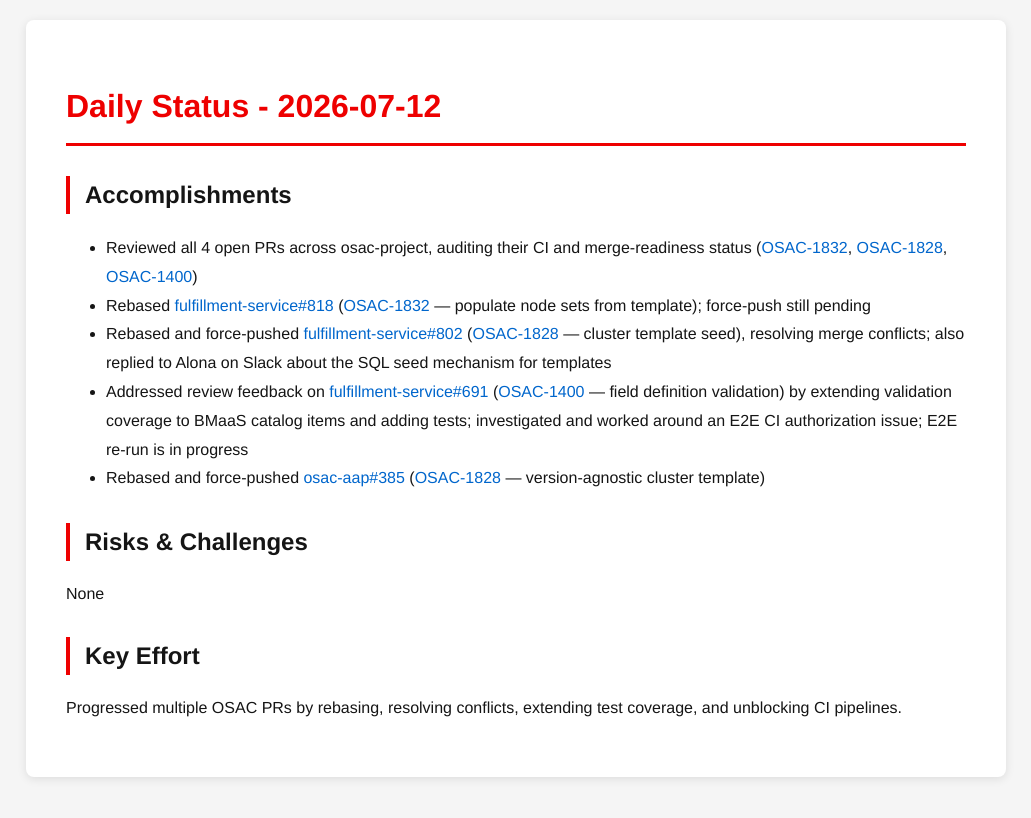
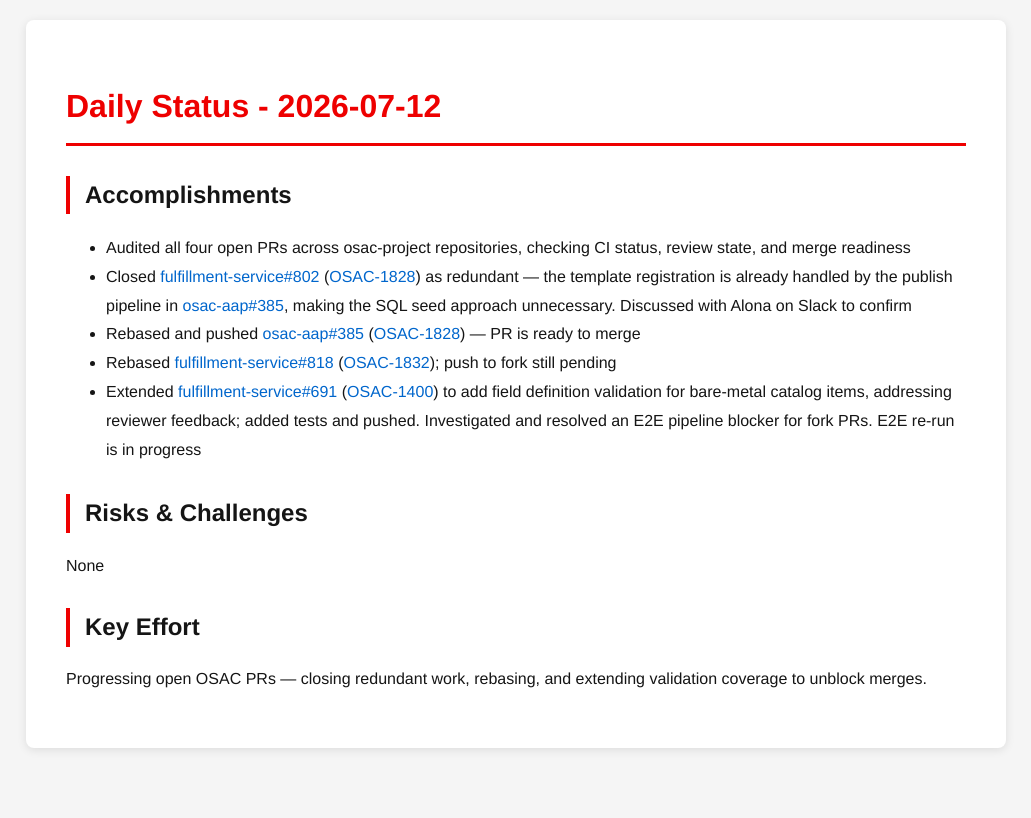
Before and after one commit to tzvatot/daily-status, a Jekyll site: the page built from 2026-07-12.md, in a window 1280 px wide. Shown: the top 818 px of the page, without its empty margins (124-1155 px from the left). Built offline with Jekyll 4.4.1, drawn with Linux system fonts in a browser that asks for light colours.

Commit message:
Daily status update - 2026-07-12

```diff
--- a/2026-07-12.md
+++ b/2026-07-12.md
@@ -7,14 +7,14 @@ date: 2026-07-12
 # Daily Status - 2026-07-12
 
 ## Accomplishments
-- Reviewed all 4 open PRs across osac-project, auditing their CI and merge-readiness status ([OSAC-1832](https://redhat.atlassian.net/browse/OSAC-1832), [OSAC-1828](https://redhat.atlassian.net/browse/OSAC-1828), [OSAC-1400](https://redhat.atlassian.net/browse/OSAC-1400))
-- Rebased [fulfillment-service#818](https://github.com/osac-project/fulfillment-service/pull/818) ([OSAC-1832](https://redhat.atlassian.net/browse/OSAC-1832) — populate node sets from template); force-push still pending
-- Rebased and force-pushed [fulfillment-service#802](https://github.com/osac-project/fulfillment-service/pull/802) ([OSAC-1828](https://redhat.atlassian.net/browse/OSAC-1828) — cluster template seed), resolving merge conflicts; also replied to Alona on Slack about the SQL seed mechanism for templates
-- Addressed review feedback on [fulfillment-service#691](https://github.com/osac-project/fulfillment-service/pull/691) ([OSAC-1400](https://redhat.atlassian.net/browse/OSAC-1400) — field definition validation) by extending validation coverage to BMaaS catalog items and adding tests; investigated and worked around an E2E CI authorization issue; E2E re-run is in progress
-- Rebased and force-pushed [osac-aap#385](https://github.com/osac-project/osac-aap/pull/385) ([OSAC-1828](https://redhat.atlassian.net/browse/OSAC-1828) — version-agnostic cluster template)
+- Audited all four open PRs across osac-project repositories, checking CI status, review state, and merge readiness
+- Closed [fulfillment-service#802](https://github.com/osac-project/fulfillment-service/pull/802) ([OSAC-1828](https://redhat.atlassian.net/browse/OSAC-1828)) as redundant — the template registration is already handled by the publish pipeline in [osac-aap#385](https://github.com/osac-project/osac-aap/pull/385), making the SQL seed approach unnecessary. Discussed with Alona on Slack to confirm
+- Rebased and pushed [osac-aap#385](https://github.com/osac-project/osac-aap/pull/385) ([OSAC-1828](https://redhat.atlassian.net/browse/OSAC-1828)) — PR is ready to merge
+- Rebased [fulfillment-service#818](https://github.com/osac-project/fulfillment-service/pull/818) ([OSAC-1832](https://redhat.atlassian.net/browse/OSAC-1832)); push to fork still pending
+- Extended [fulfillment-service#691](https://github.com/osac-project/fulfillment-service/pull/691) ([OSAC-1400](https://redhat.atlassian.net/browse/OSAC-1400)) to add field definition validation for bare-metal catalog items, addressing reviewer feedback; added tests and pushed. Investigated and resolved an E2E pipeline blocker for fork PRs. E2E re-run is in progress
 
 ## Risks & Challenges
 None
 
 ## Key Effort
-Progressed multiple OSAC PRs by rebasing, resolving conflicts, extending test coverage, and unblocking CI pipelines.
+Progressing open OSAC PRs — closing redundant work, rebasing, and extending validation coverage to unblock merges.
```
